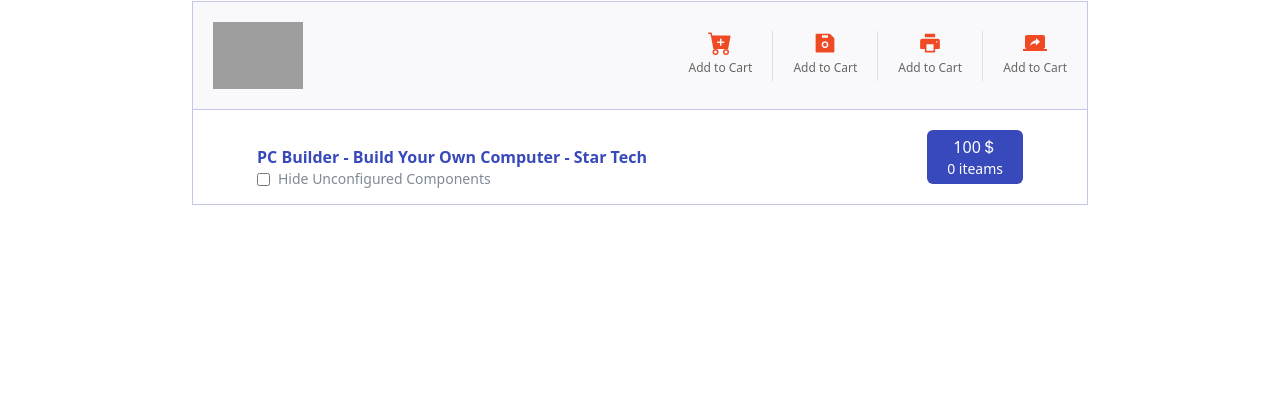
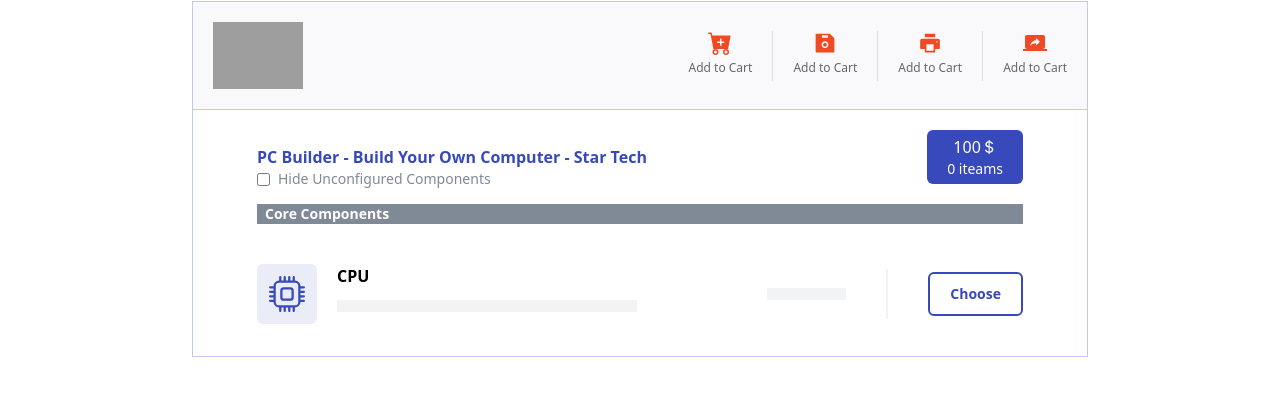
Before and after one commit to mr7aali/star-tech, a Next.js app: page /pc_builder in a window 1280 px wide. Shown: the part 208-604 px from the top of the page. Built offline with nearby package versions, Linux system fonts and the light colour scheme; grey boxes are pictures that could not be loaded.

Commit message:
card doen

```diff
--- a/src/components/sheared/NavBar.js
+++ b/src/components/sheared/NavBar.js
@@ -4,7 +4,9 @@ import { AiOutlineSearch } from "react-icons/ai"
 import { MdOutlineElectricBolt, MdOutlineManageAccounts } from "react-icons/md";
 import Image from "next/image";
 const NavBar = () => {
+
     return (
+
         <>
             <div className="top bg-[#081621] flex justify-center items-center">
                 <div className="container mx-auto flex items-center">
@@ -48,7 +50,7 @@ const NavBar = () => {
                                 <p className="text-[#acabab] text-sm">Register or Login</p>
                             </div>
                         </div>
-                        <Link href={"df"} className="mx-5 flex items-center justify-center rounded-md" style={{ border: '1px solid #ef4a23' }}>
+                        <Link href={"pc_builder"} className="mx-5 flex items-center justify-center rounded-md" style={{ border: '1px solid #ef4a23' }}>
                             <button href='pc' style={{ border: '1px solid red' }} className="text-[#fff] h-full w-[100%] px-5">PC Builder</button>
                         </Link>
                     </div>
--- a/src/pages/pc_builder.js
+++ b/src/pages/pc_builder.js
@@ -1,6 +1,6 @@
 import RootLayouts from "@/components/Layouts/RootLayouts";
 import Image from "next/image";
-import { BsCartPlusFill, BsCurrencyDollar } from "react-icons/bs";
+import { BsCartPlusFill, BsCurrencyDollar, BsCpu } from "react-icons/bs";
 import { AiFillSave } from "react-icons/ai";
 import { AiFillPrinter } from "react-icons/ai";
 import { MdScreenShare } from "react-icons/md";
@@ -41,7 +41,7 @@ const PcBuilderPage = () => {
                 </div>
             </div>
 
-            <div style={{ borderTop: "1px solid #C3C8EB" }} className="bg-[#fff]">
+            <div style={{ borderTop: "1px solid #C3C8EB" }} className="pb-8 bg-[#fff]">
 
                 <div className="mx-16">
 
@@ -63,9 +63,34 @@ const PcBuilderPage = () => {
                             <p className="text-sm text-[#fff]">0 iteams</p>
                         </div>
                     </div>
+                    <h1 className="text-sm font-bold bg-[#808996] text-[#fff] pl-2">Core Components</h1>
+
+
+                    <div className="h-[60px] flex justify-between mt-10">
+                        <div className="flex ">
+                            <div style={{ background: "rgba(55, 73, 187, 0.1)" }} className="rounded-md w-[60px] h-[60px] flex justify-center items-center">
+                                <BsCpu className="text-4xl text-[#3749bb]" />
+                            </div>
+                            <div className="title ml-5">
+                                <div className="text-xm font-bold mb-3">CPU</div>
+                                <div className="pr-2 h-[12px] w-[300px] bg-[#F2F3F4]">
+                                </div>
+                            </div>
+                        </div>
+                        <div className="right-side flex items-center ">
+                            <div className="pr-2 h-[12px] w-[79px] bg-[#F2F3F4] ">
+
+                            </div>
+                            <div style={{ border: "1px solid #F2F3F4" }} className="w-[1px] h-[50px] mx-10"></div>
+                            <div >
+                                <button style={{ border: '2px solid #3749bb' }} className="px-5 py-[10px] rounded-md text-[#3749bb] font-bold text-sm">Choose</button>
+                            </div>
+                        </div>
+                    </div>
 
 
                 </div>
+
             </div>
 
 
```
